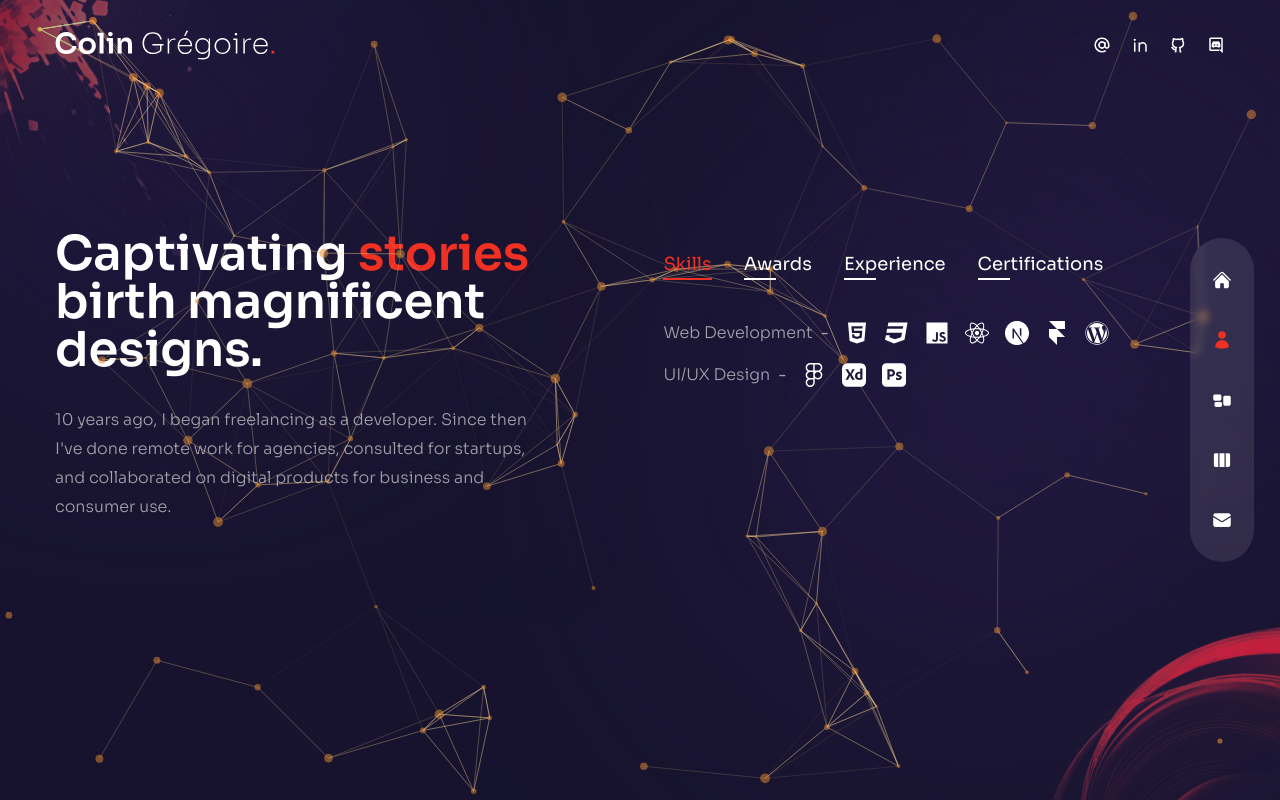
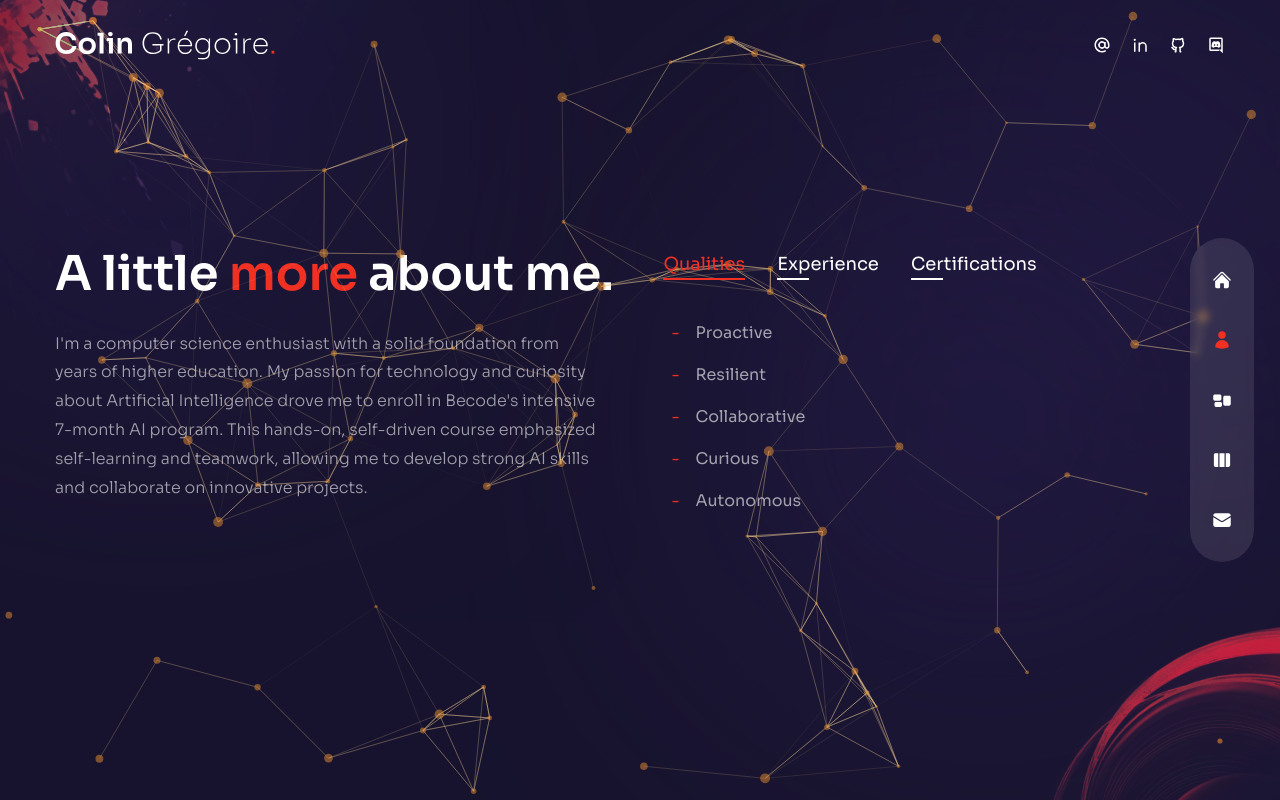
Before and after one commit to Lameuhton/atome_portfolio, a Next.js app: page /about in a window 1280 px wide. Built offline with nearby package versions, Linux system fonts and the light colour scheme.

Commit message:
modified about me page

```diff
--- a/pages/about/index.js
+++ b/pages/about/index.js
@@ -20,36 +20,37 @@ import {
 // about data
 const aboutData = [
   {
-    title: "skills",
+    title: "qualities",
     info: [
       {
-        title: "Web Development",
+        title: "",
         icons: [
-          <FaHtml5 />,
-          <FaCss3 />,
-          <FaJs />,
-          <FaReact />,
-          <SiNextdotjs />,
-          <SiFramer />,
-          <FaWordpress />,
+          "Proactive"
         ],
       },
       {
-        title: "UI/UX Design",
-        icons: [<FaFigma />, <SiAdobexd />, <SiAdobephotoshop />],
-      },
-    ],
-  },
-  {
-    title: "awards",
-    info: [
-      {
-        title: "Webby Awards - Honoree",
-        stage: "2011 - 2012",
+        title: "",
+        icons: [
+          "Resilient"
+        ],
       },
       {
-        title: "Adobe Design Achievement Awards - Finalist",
-        stage: "2009 - 2010",
+        title: "",
+        icons: [
+          "Collaborative"
+        ],
+      },
+      {
+        title: "",
+        icons: [
+          "Curious"
+        ],
+      },
+      {
+        title: "",
+        icons: [
+          "Autonomous"
+        ],
       },
     ],
   },
@@ -120,13 +121,10 @@ const About = () => {
           className="flex-1 flex flex-col justify-center"
         >
           <h2 className="h2 text-3xl sm:text-4xl md:text-5xl mb-4 sm:mb-8">
-            Captivating <span className="text-accent">stories</span> birth
-            magnificent designs.
+            A little <span className="text-accent">more</span> about me.
           </h2>
-          <p className="max-w-[500px] mx-auto xl:mx-0 mb-6 xl:mb-12 px-2 xl:px-0">
-            10 years ago, I began freelancing as a developer. Since then I've
-            done remote work for agencies, consulted for startups, and
-            collaborated on digital products for business and consumer use.
+          <p className="max-w-[600px] xl:pr-10 mx-auto xl:mx-0 mb-6 xl:mb-12 px-2 xl:px-0">
+          I'm a computer science enthusiast with a solid foundation from years of higher education. My passion for technology and curiosity about Artificial Intelligence drove me to enroll in Becode's intensive 7-month AI program. This hands-on, self-driven course emphasized self-learning and teamwork, allowing me to develop strong AI skills and collaborate on innovative projects.
           </p>
         </motion.div>
         {/* info */}
@@ -169,12 +167,12 @@ const About = () => {
                 >
                   {/* title */}
                   <div className="font-light mb-2 md:mb-0">{item.title}</div>
-                  <div className="hidden md:flex">-</div>
+                  <div className="hidden md:flex text-accent">-</div>
                   <div>{item.stage}</div>
                   <div className="flex gap-x-4">
                     {/* icons */}
                     {item.icons?.map((icon, itemIndex) => {
-                      return <div className="text-2xl text-white">{icon}</div>;
+                      return <div className="text-white/60">{icon}</div>;
                     })}
                   </div>
                 </div>
```
